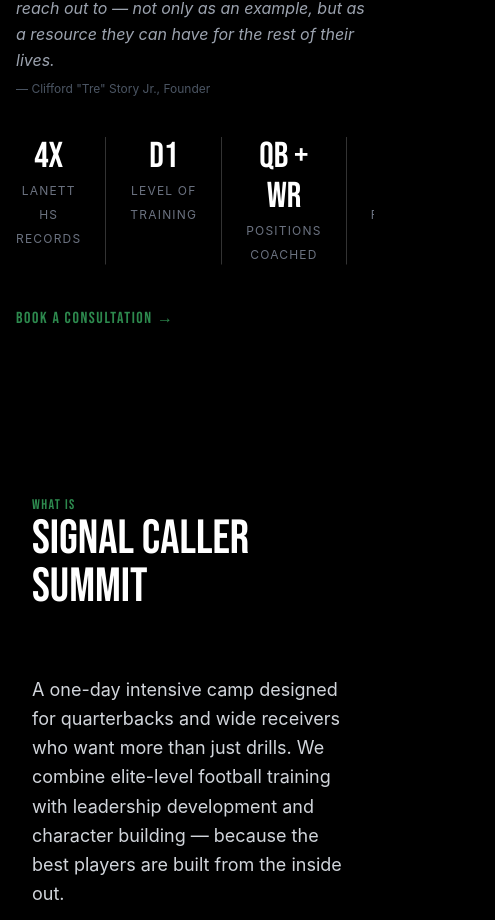
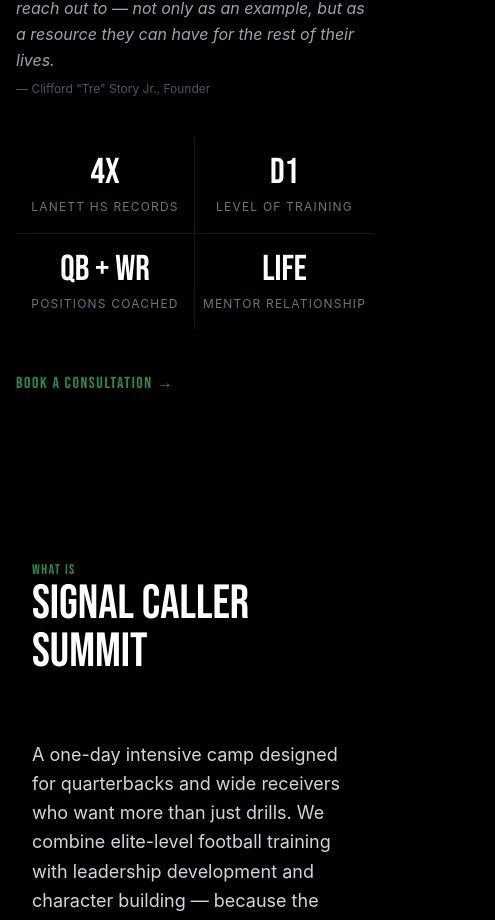
Before and after one commit to tairrque12/tresite, a Next.js app: page / in a window 390 px wide. Shown: the part 2274-3194 px from the top of the page, 495 px wide, since content can reach past the window. Built offline with nearby package versions, Linux system fonts and the light colour scheme.

Commit message:
fix: stats row 2x2 grid on mobile — no cutoff

```diff
--- a/components/AboutSection.tsx
+++ b/components/AboutSection.tsx
@@ -188,12 +188,14 @@ export function AboutSection() {
             </AnimatedText>
 
             <AnimatedText delay={400}>
-              <div className="flex divide-x divide-white/20 mb-10">
-                {stats.map((stat) => (
+              <div className="grid grid-cols-2 md:flex md:divide-x md:divide-white/20 mb-10">
+                {stats.map((stat, index) => (
                   <div
                     key={stat.label}
                     data-testid="stat-card"
-                    className="px-6 first:pl-0 text-center"
+                    className={`text-center py-4 md:py-0 md:px-6 md:first:pl-0 ${
+                      index < 2 ? "border-b border-[#1e6b3a]/30 md:border-b-0" : ""
+                    } ${index % 2 === 0 ? "border-r border-[#1e6b3a]/30 md:border-r-0" : ""}`}
                   >
                     <span className="font-display text-4xl text-white block">
                       {stat.value}
```
